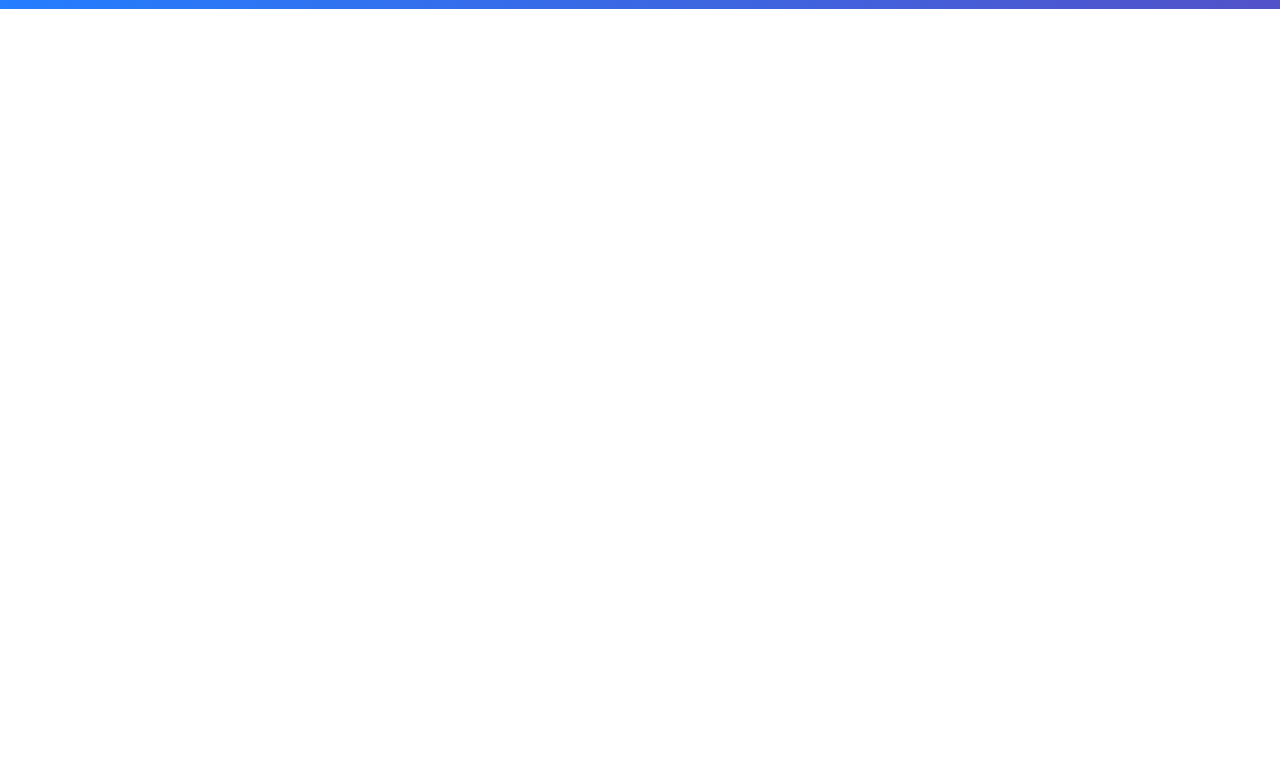
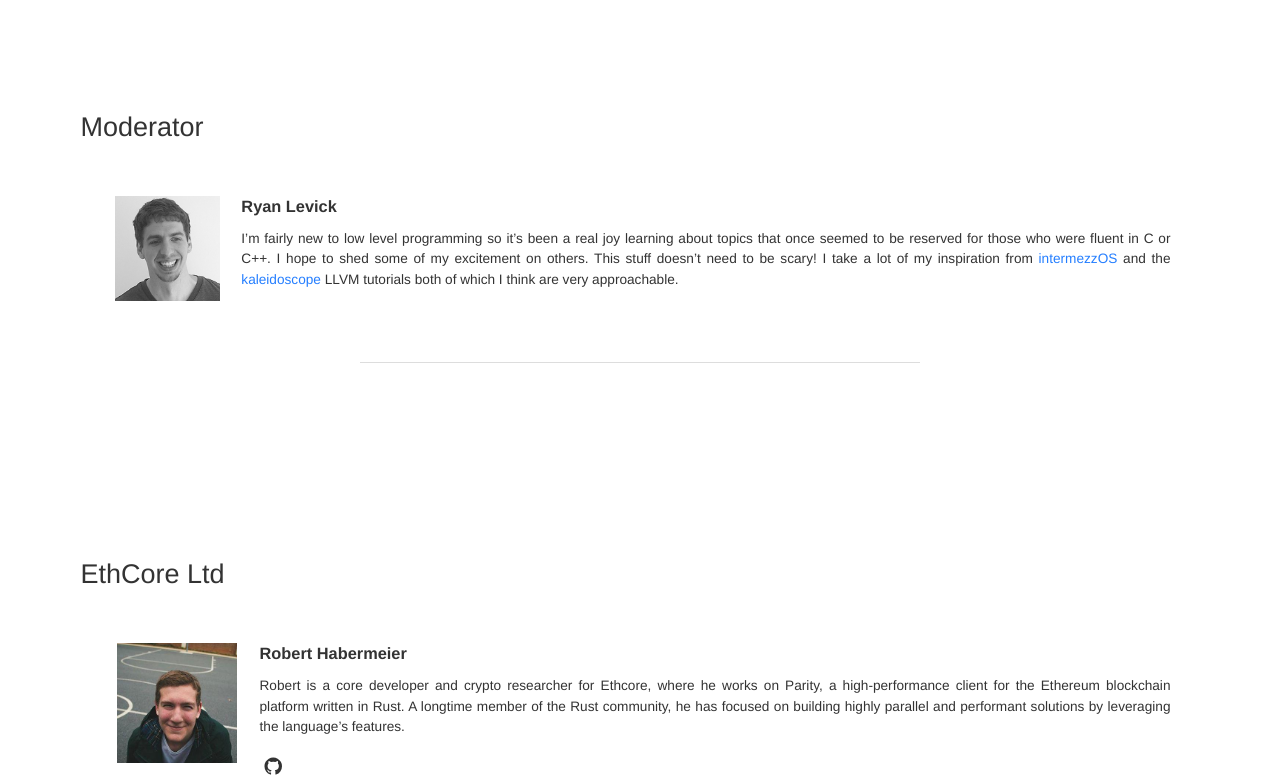
Before and after one commit to RustFestEU/blog.rustfest.eu, a Jekyll site: the page built from talks.html, in a window 1280 px wide and 1400 px high, scrolled down 10158 px. Shown: the part 621-1400 px from the top of the window. Built offline with Jekyll 4.4.1, drawn with Linux system fonts in a browser that asks for light colours; before the commit the page ends 10788 px from its top, so only the background shows below that.

Commit message:
Adding Ryan and Robert to roaster

```diff
--- a/_data/speakers.yml
+++ b/_data/speakers.yml
@@ -1,6 +1,6 @@
 hanneli:
   name: "Hanneli Tavante"
-  featured: true
+  featured: false
   nick: "hannelita"
   desc: "is a Brazilian developer working at Codemine42. She's addicted to code, loves to learn new programming languages, frameworks, blowing up capacitors, do some C programming to relax and commit useful (or unuseful) code for random Open Source Projects that she finds at Github. "
   thumbnailUrl: hanneli.jpg
@@ -19,7 +19,7 @@ hanneli:
       link: "http://slides.com/hannelitavante-hannelita"
 felix:
   name: "Felix Klock"
-  featured: true
+  featured: false
   nick: "pnkfelix"
   desc: "Felix Klock is a research engineer at Mozilla, where he works on the Rust compiler, runtime libraries, and language design. He previously worked on the ActionScript Virtual Machine for the Adobe Flash runtime. Felix obtained his PhD in Computer Science from Northeastern University, and is also one of the developers of the Larceny Scheme language runtime."
   thumbnailUrl: felix.jpg
@@ -33,7 +33,7 @@ felix:
 sonja:
   name: "Sonja Heinen"
   nick: sonjaheinen
-  featured: false
+  featured: true
   desc: "Sonja is a semi-nomadic visual designer interested in the space where technology, art and society collide. In October 2014 she earned a Master's Degree in Sustainable Design from Kingston University in London, then relocated to Berlin. She currently works as a Frontend developer and roams through open source communities."
   thumbnailUrl: sonja.jpg
   links:
@@ -45,7 +45,7 @@ sonja:
       link: "https://github.com/sonjaheinen"
 stephan:
   name: "Stephan Hügel"
-  featured: true
+  featured: false
   thumbnailUrl: stephan.jpg
   desc: "I'm a PhD candidate at the [UCL Centre for Advanced Spatial Analysis](http://www.bartlett.ucl.ac.uk/casa), in London. My research is focused on the \"smart cities\" movement, and socio-technical urban systems.  \r\n\r\nI'm the co-author of a [book chapter](http://www.amazon.com/Environmental-Sustainability-Development-Engineering-Technologies/dp/1466682825) on urban data visualisation, a [popular blog post on making maps with Python](http://sensitivecities.com/so-youd-like-to-make-a-map-using-python-EN.html), and [several in-depth data analysis and visualisation tutorials](https://github.com/urschrei/Geopython), as well as Tweet City, a visualisation project using tweets and buildings, which was [featured in Fast Company](http://www.fastcoexist.com/3017517/visualized/visualizing-londons-skyline-with-a-3-d-map-of-tweets).\r\n\r\nI've been teaching programming and data visualisation to undergraduates and postgraduates for three years, and have given talks at the Royal Geographic Society and the Bloomsbury festival. This is my first ever talk about programming languages!"
   links:
@@ -59,6 +59,7 @@ marijn:
   name: Marijn Haverbeke
   desc: "Open source monster in the editor and programming language space. Worked on the Rust compiler and language in 2011/12. Partly responsible for the trait and impl system and monomorphized generics (and a number of really bad ideas that ended up being removed from the language again)."
   thumbnailUrl: marijn.jpg
+  featured: true
   links:
     - icon: "twitter"
       title: "marijnjh"
@@ -92,6 +93,7 @@ tim:
       link: "https://twitter.com/timcameronryan"
 william:
   name: William Light
+  featured: true
   thumbnailUrl: wrl.jpg
   desc: "William is a freelance software developer with experience in everything from kernel drivers to audio DSP and OpenGL user interfaces. He has a keen interest in lock- and wait-free data structures, actor model concurrency, and low-latency realtime applications."
   links:
@@ -113,7 +115,7 @@ kai:
 sharon:
   thumbnailUrl: sharon.jpg
   name: Sharon Steed
-  featured: true
+  featured: false
   desc: "Sharon is a speaker and founder of Communilogue, a digital marketing agency specializing in content. She's worked with companies across the globe on identifying their ideal audience and creating content geared specifically towards who that audience is. Her clients have included financial planners, estate attorneys, startups, insurance companies and retail corporations. She speaks on marketing and communication. A life-long stutterer, she uses her speech limitation to teach audiences about the value empathy and vulnerability in business and in life."
   links:
     - icon: "website"
@@ -152,3 +154,19 @@ ashley:
     - icon: "github"
       title: "ashleygwilliams"
       link: "https://github.com/ashleygwilliams"
+ryan:
+  name: Ryan Levick
+  thumbnailUrl: ryan.jpg
+  featured: false
+  desc:  "I'm fairly new to low level programming so it's been a real joy learning about topics that once seemed to be reserved for those who were fluent in C or C++. I hope to shed some of my excitement on others. This stuff doesn't need to be scary! I take a lot of my inspiration from [intermezzOS](http://intermezzos.github.io/book/) and the [kaleidoscope](http://llvm.org/docs/tutorial/index.html) LLVM tutorials both of which I think are very approachable. "
+  staged: "Moderator"
+robert:
+  name: Robert Habermeier
+  thumbnailUrl: rphmeier.jpg
+  featured: true
+  desc:  "Robert is a core developer and crypto researcher for Ethcore, where he works on Parity, a high-performance client for the Ethereum blockchain platform written in Rust. A longtime member of the Rust community, he has focused on building highly parallel and performant solutions by leveraging the language's features."
+  staged: "EthCore Ltd"
+  links:
+    - icon: "github"
+      title: "rphmeier"
+      link: "https://github.com/rphmeier"
--- a/talks.html
+++ b/talks.html
@@ -44,4 +44,34 @@ title: Talks
       {% endfor %}
     </ul>
   </section>
+  <section>
+      <h3>Further on stage</h3>
+        <ul class="talks">
+          {% for spk in site.data.speakers %}
+            {% assign speaker = spk[1] %}
+            {% if speaker.staged %}
+              <li>
+                <h2 class="title" id="{{speaker.name | slugify}}">{{speaker.staged}}</h2>
+                <div class="wrap">
+                  <div class="speaker">
+                    <div class="portrait">
+                      <img src="/assets/speakers/{{speaker.thumbnailUrl}}" />
+                    </div>
+                    <div class="desc">
+                      <h3 class="name">{{speaker.name}}</h3>
+                      {{speaker.desc | markdownify }}
+
+                      <ul class="links">
+                        {% for link in speaker.links %}
+                          <li><a href="{{link.link}}" target="_blank" title="{{link.title}}">{% include icons/{{link.icon}}.svg %}</a></li>
+                        {% endfor %}
+                      </ul>
+                    </div>
+                  </div>
+                </div>
+              </li>
+            {% endif %}
+          {% endfor %}
+        </ul>
+  </section>
 </div>
```
Also changed, not shown: assets/speakers/rphmeier.jpg (added), assets/speakers/ryan.jpg (added).
